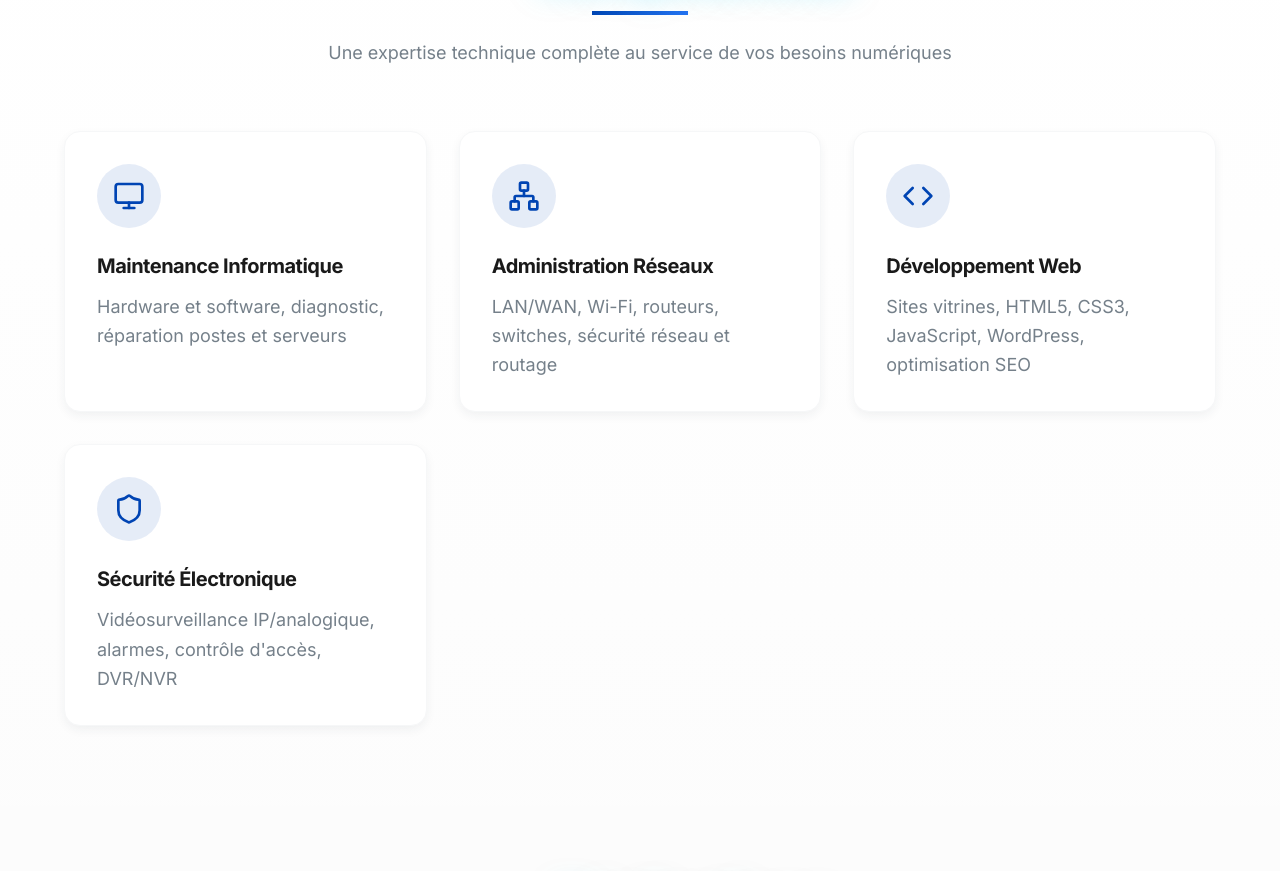
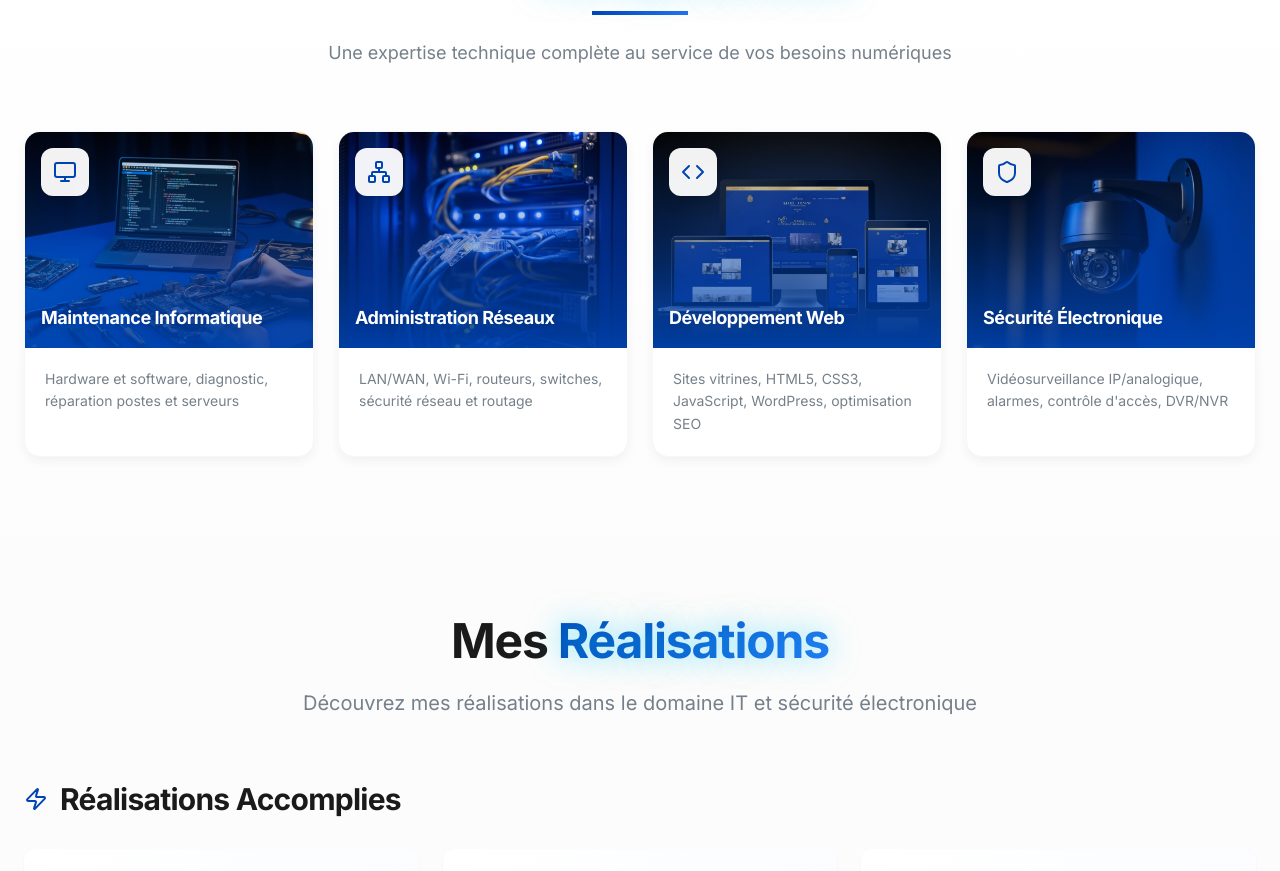
Before and after one commit to all-ntic/apa-pro, a React (Vite) app: page / in a window 1280 px wide. Shown: the part 1820-2691 px from the top of the page. Built offline with nearby package versions, Linux system fonts and the light colour scheme; the HTML template or start-up script is replaced by a standard one.

Commit message:
Changes
Co-authored-by: all-ntic <67281512+all-ntic@users.noreply.github.com>

```diff
--- a/src/components/SkillsSection.tsx
+++ b/src/components/SkillsSection.tsx
@@ -1,4 +1,8 @@
 import { Monitor, Network, Code, Shield } from "lucide-react";
+import serviceMaintenance from "@/assets/service-maintenance.jpg";
+import serviceReseaux from "@/assets/service-reseaux.jpg";
+import serviceWeb from "@/assets/service-web.jpg";
+import serviceSecurite from "@/assets/service-securite.jpg";
 
 const SkillsSection = () => {
   const skills = [
@@ -6,26 +10,30 @@ const SkillsSection = () => {
       icon: Monitor,
       title: "Maintenance Informatique",
       description: "Hardware et software, diagnostic, réparation postes et serveurs",
-      color: "royal-blue"
+      image: serviceMaintenance,
+      alt: "Technicien réparant une carte mère avec ordinateur portable affichant du code",
     },
     {
       icon: Network,
       title: "Administration Réseaux",
       description: "LAN/WAN, Wi-Fi, routeurs, switches, sécurité réseau et routage",
-      color: "royal-blue-light"
+      image: serviceReseaux,
+      alt: "Baie de serveurs avec câbles réseau RJ45 et LED bleues dans un datacenter",
     },
     {
       icon: Code,
       title: "Développement Web",
       description: "Sites vitrines, HTML5, CSS3, JavaScript, WordPress, optimisation SEO",
-      color: "accent-gold"
+      image: serviceWeb,
+      alt: "Sites web responsive affichés sur ordinateur, tablette et smartphone",
     },
     {
       icon: Shield,
       title: "Sécurité Électronique",
       description: "Vidéosurveillance IP/analogique, alarmes, contrôle d'accès, DVR/NVR",
-      color: "royal-blue"
-    }
+      image: serviceSecurite,
+      alt: "Caméra de vidéosurveillance IP dôme professionnelle installée sur mur",
+    },
   ];
 
   return (
@@ -42,25 +50,51 @@ const SkillsSection = () => {
           </p>
         </div>
 
-        {/* Skills Grid */}
-        <ul className="grid md:grid-cols-2 lg:grid-cols-3 gap-8 max-w-6xl mx-auto" role="list" aria-label="Liste des compétences">
+        {/* Skills Grid with visuals */}
+        <ul
+          className="grid md:grid-cols-2 lg:grid-cols-4 gap-6 max-w-7xl mx-auto"
+          role="list"
+          aria-label="Liste des compétences"
+        >
           {skills.map((skill, index) => (
             <li
               key={index}
-              className="group bg-white rounded-2xl p-8 hover-lift shadow-card-soft border border-gray-100 animate-scale-in focus-within:ring-2 focus-within:ring-royal-blue"
+              className="group relative overflow-hidden rounded-2xl shadow-card-soft border border-gray-100 bg-white hover-lift animate-scale-in focus-within:ring-2 focus-within:ring-royal-blue"
               style={{ animationDelay: `${index * 0.1}s` }}
             >
-              <div className="inline-flex items-center justify-center w-16 h-16 rounded-full bg-royal-blue/10 mb-6 group-hover:bg-royal-blue/20 transition-all duration-300 group-hover:scale-110" aria-hidden="true">
-                <skill.icon className="w-8 h-8 text-royal-blue" aria-hidden="true" />
+              {/* Image */}
+              <div className="relative aspect-[4/3] overflow-hidden">
+                <img
+                  src={skill.image}
+                  alt={skill.alt}
+                  loading="lazy"
+                  decoding="async"
+                  width={1024}
+                  height={768}
+                  className="w-full h-full object-cover transition-transform duration-700 group-hover:scale-110"
+                />
+                {/* Gradient overlay */}
+                <div
+                  className="absolute inset-0 bg-gradient-to-t from-royal-blue/90 via-royal-blue/40 to-transparent"
+                  aria-hidden="true"
+                />
+                {/* Icon badge */}
+                <div
+                  className="absolute top-4 left-4 inline-flex items-center justify-center w-12 h-12 rounded-xl bg-white/95 backdrop-blur-sm shadow-lg group-hover:scale-110 transition-transform duration-300"
+                  aria-hidden="true"
+                >
+                  <skill.icon className="w-6 h-6 text-royal-blue" aria-hidden="true" />
+                </div>
+                {/* Title over image */}
+                <h3 className="absolute bottom-4 left-4 right-4 text-white text-lg font-bold drop-shadow-lg">
+                  {skill.title}
+                </h3>
               </div>
 
-              <h3 className="text-xl font-bold text-foreground mb-3 group-hover:text-royal-blue transition-colors duration-300">
-                {skill.title}
-              </h3>
-
-              <p className="text-gray-600 leading-relaxed">
-                {skill.description}
-              </p>
+              {/* Description */}
+              <div className="p-5">
+                <p className="text-gray-600 text-sm leading-relaxed">{skill.description}</p>
+              </div>
             </li>
           ))}
         </ul>
```
